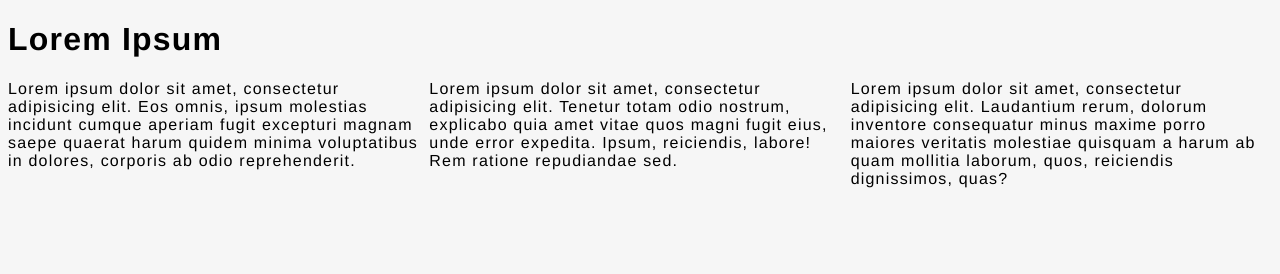
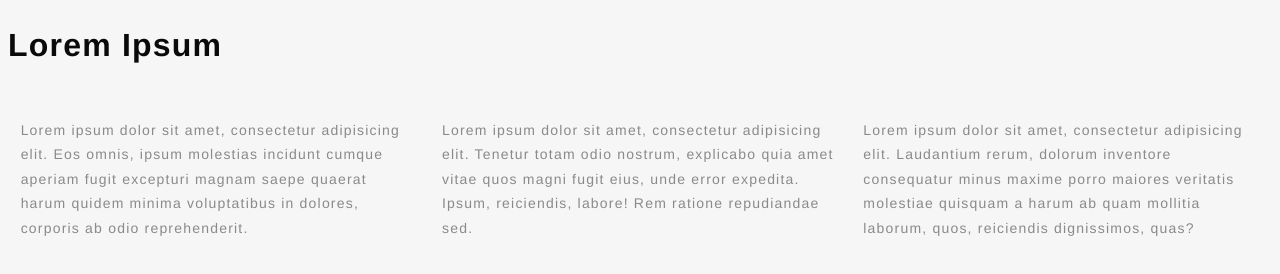
Before and after one commit to mehmetkose/puf, a website: page index.html in a window 1280 px wide. Drawn offline with Linux system fonts and the light colour scheme.

Commit message:
grid updates

```diff
--- a/index.html
+++ b/index.html
@@ -16,13 +16,13 @@
 
 		<div class="row">
 		  <div class="column">
-		  	Lorem ipsum dolor sit amet, consectetur adipisicing elit. Eos omnis, ipsum molestias incidunt cumque aperiam fugit excepturi magnam saepe quaerat harum quidem minima voluptatibus in dolores, corporis ab odio reprehenderit.
+		  	<p>Lorem ipsum dolor sit amet, consectetur adipisicing elit. Eos omnis, ipsum molestias incidunt cumque aperiam fugit excepturi magnam saepe quaerat harum quidem minima voluptatibus in dolores, corporis ab odio reprehenderit.</p>
 		  </div>
 		  <div class="column">
-		  	Lorem ipsum dolor sit amet, consectetur adipisicing elit. Tenetur totam odio nostrum, explicabo quia amet vitae quos magni fugit eius, unde error expedita. Ipsum, reiciendis, labore! Rem ratione repudiandae sed.
+		  	<p>Lorem ipsum dolor sit amet, consectetur adipisicing elit. Tenetur totam odio nostrum, explicabo quia amet vitae quos magni fugit eius, unde error expedita. Ipsum, reiciendis, labore! Rem ratione repudiandae sed.</p>
 		  </div>
 		  <div class="column">
-		  	Lorem ipsum dolor sit amet, consectetur adipisicing elit. Laudantium rerum, dolorum inventore consequatur minus maxime porro maiores veritatis molestiae quisquam a harum ab quam mollitia laborum, quos, reiciendis dignissimos, quas?
+		  	<p>Lorem ipsum dolor sit amet, consectetur adipisicing elit. Laudantium rerum, dolorum inventore consequatur minus maxime porro maiores veritatis molestiae quisquam a harum ab quam mollitia laborum, quos, reiciendis dignissimos, quas?</p>
 		  </div>
 		</div>
 
--- a/puf.styl
+++ b/puf.styl
@@ -3,16 +3,17 @@
 
 :root
   --main-color: #f6f6f6
+  --dark-color: #0a0a0a
   --font-size: 20px
   --border-radius-size: 20px
 
 body
+  color: var(--dark-color)
   font-family: 'Helvetica Neue', Helvetica, Arial, sans-serif
   letter-spacing: .075em
   font-smoothing: antialiased
   background-color: var(--main-color)
   border-radius: var(--border-radius-size)
-
 
 .container
   margin: 0 auto
@@ -26,8 +27,14 @@ body
 
   .column
     flex: 1
-
+    padding: 1%
 
 h1
   font-size: calc(--font-size * 1.2)
-  font-weight: bold
+  font-weight: 600
+  line-height: 1.5em
+
+p
+  color: #8a8a8a
+  font-size: 14px
+  line-height: 1.75em
```
Also changed, not shown: puf.css.
